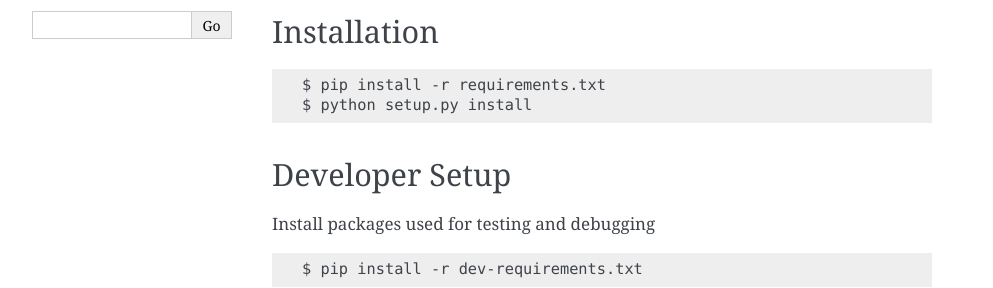
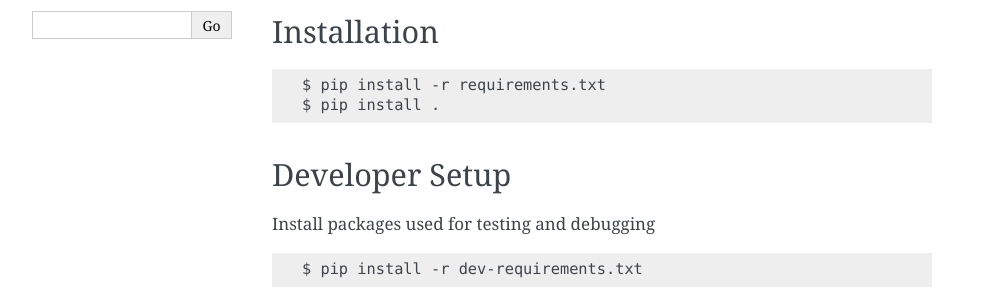
Before and after one commit to leonardt/silica-old, a Sphinx documentation site: the page built from doc/install.rst, in a window 1280 px wide. Shown: the part 300-588 px from the top of the page, without its empty margins (148-1141 px from the left). Built offline with Sphinx 7.4.7, drawn with Linux system fonts in a browser that asks for light colours.

Commit message:
Update install.rst

```diff
--- a/doc/install.rst
+++ b/doc/install.rst
@@ -18,7 +18,7 @@ Installation
 .. code-block:: shell
 
     $ pip install -r requirements.txt
-    $ python setup.py install
+    $ pip install .
 
 Developer Setup
 ---------------
```
